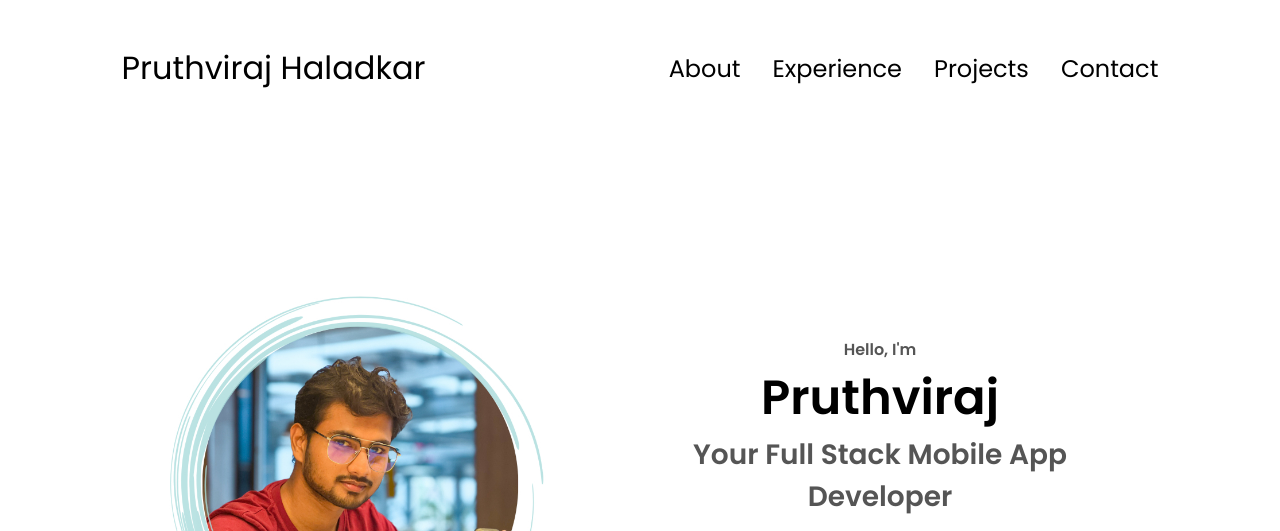
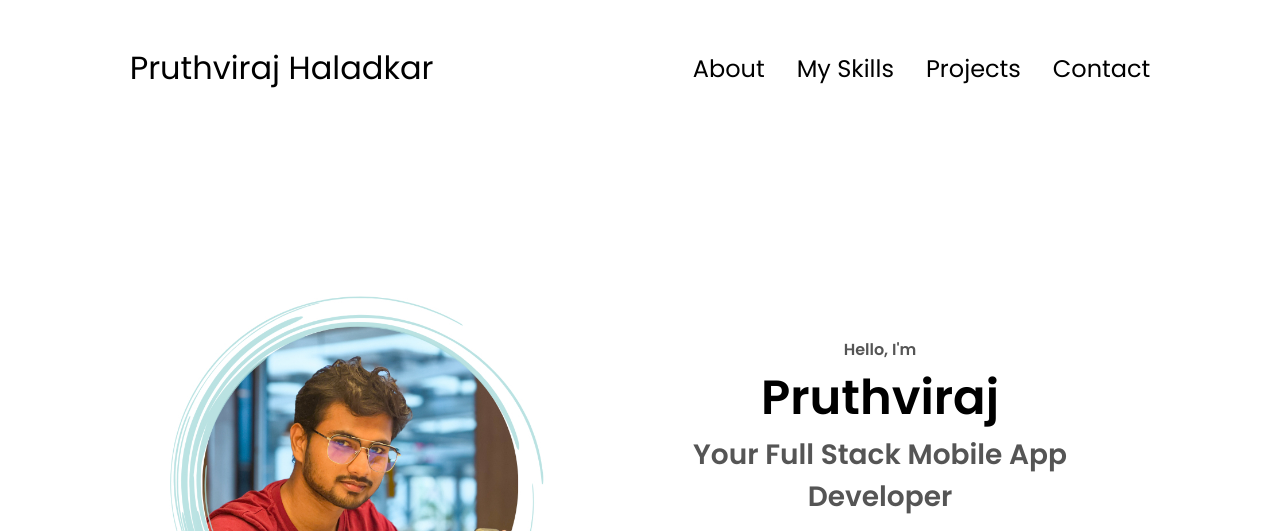
Before and after one commit to Pruthviraj17/my_portfolio, a plain HTML site: page index.html in a window 1280 px wide. Shown: the top 531 px of the page. Drawn offline with Linux system fonts and the light colour scheme.

Commit message:
removed package.json

```diff
--- a/index.html
+++ b/index.html
@@ -16,7 +16,7 @@
       <div>
         <ul class="nav-links">
           <li><a href="#about">About</a></li>
-          <li><a href="#experience">Experience</a></li>
+          <li><a href="#experience">My Skills</a></li>
           <li><a href="#projects">Projects</a></li>
           <li><a href="#contact">Contact</a></li>
         </ul>
```
Also changed, not shown: package.json (deleted, +0 -20 lines).
